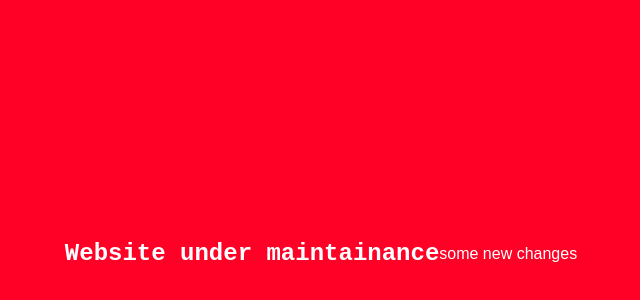
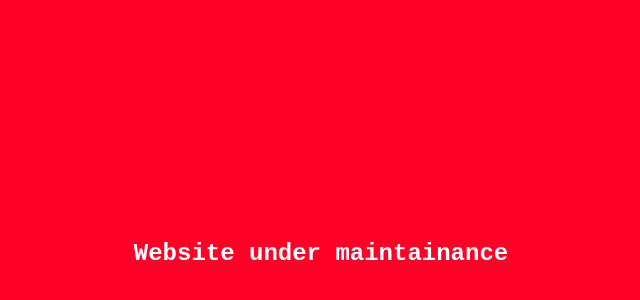
Before and after one commit to Sadhik-A/long-bridge, a plain HTML site: page contact.html in a window 1280 px wide. Shown: the part 146-446 px from the top of the page, without its empty margins (319-959 px from the left). Drawn offline with Linux system fonts and the light colour scheme.

Commit message:
Update contact.html
latest chnages

```diff
--- a/contact.html
+++ b/contact.html
@@ -20,5 +20,5 @@ Author URL: http://w3layouts.com
  <h4 style="text-align: center; color: white; font-family: 'Courier New', Courier, monospace;">Website under maintainance</h4>
 
 </body>
-some new changes
+
 </html>
```
